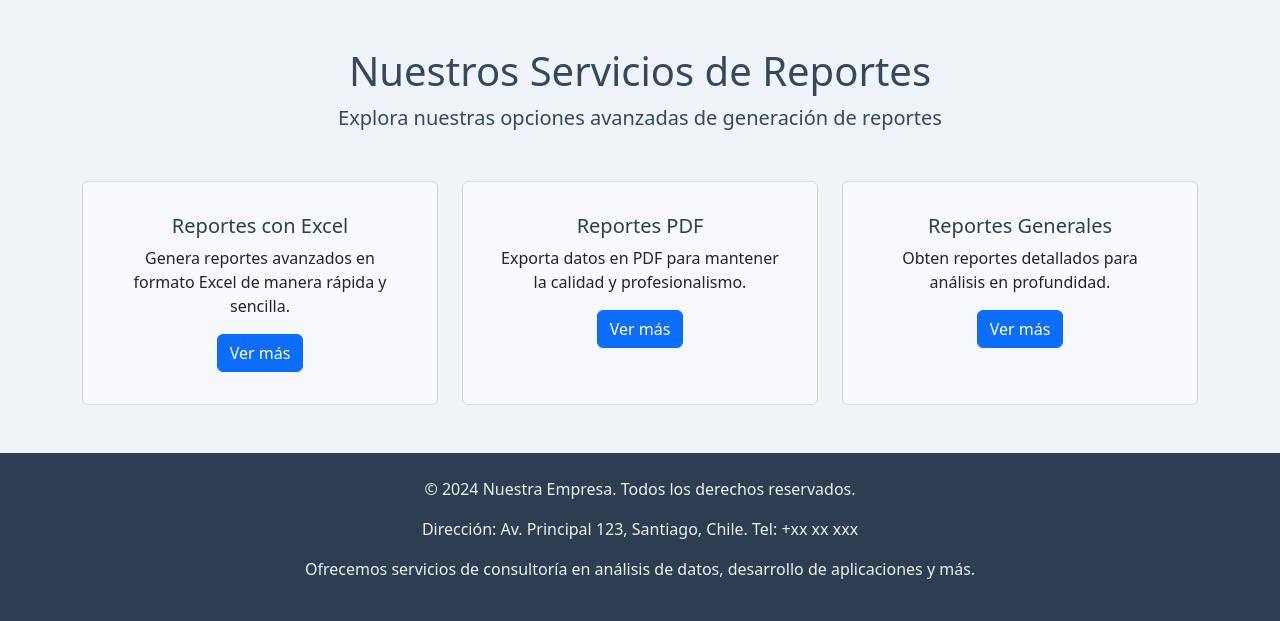
After one commit to arensrojas/datafun, a Django app: template datafuntastics/templates/librarium/index.html in a window 1280 px wide. The commit adds this page. Shown: the part 457-1078 px from the top of the page. Run offline with Django 5.2, Linux system fonts and the light colour scheme; the template is opened without the code that fills it, so the values that code supplies are empty; parts of the project's set-up code (start-up, migrations or seed data) failed here and were passed over.

Commit message:
jueves
comitiando

```diff
--- a/datafuntastics/datafuntastics/urls.py
+++ b/datafuntastics/datafuntastics/urls.py
@@ -20,10 +20,10 @@ from django.contrib import admin
 from django.urls import path, include
 
 urlpatterns = [
+    path('', include("librarium.urls")),  # Aplicacion principal
+    path('graphify/', include("graphify.urls")),  # Incluir las URLs de graphify
+    path('sheetmaker/', include("sheetmaker.urls")),  # Incluir las URLs de sheetmaker
     path('admin/', admin.site.urls),
-    path('graphify/', include("graphify.urls")),  # Incluir las URLs de graphify
-    path('librarium/', include("librarium.urls")),  # Incluir las URLs de librarium
-    path('sheetmaker/', include("sheetmaker.urls")),  # Incluir las URLs de sheetmaker
 ]
 
 # http://127.0.0.1:8000/graphify/download_png
--- a/datafuntastics/graphify/urls.py
+++ b/datafuntastics/graphify/urls.py
@@ -6,4 +6,6 @@ from . import views
 urlpatterns = [
     path('', views.v_index, name='graphify_index'),  # Vista principal
     path('download_png', views.v_reporte_png, name='download_png'),  # Descarga del gráfico PNG
+    path("lista_reportes", views.v_lista_reportes, name="lista_reportes"),
+    path("lista_imagenes", views.v_lista_imagenes, name="lista_imagenes")
 ]
--- a/datafuntastics/librarium/urls.py
+++ b/datafuntastics/librarium/urls.py
@@ -2,8 +2,12 @@
 
 from django.urls import path
 from . import views
+from . import views
 
 urlpatterns = [
-    path('', views.v_index, name='librarium_index'),  # Vista principal
+    path('', views.v_index, name='v_index'),
+    path('data-analitica', views.v_data_analitica, name='v_data_analitica'),
+    path('data_frame', views.v_data_frame, name='v_data_frame'),
+    path('servicios', views.v_servicios, name='v_servicios'),# Vista principal
     path('download_pdf', views.v_reporte_pdf, name='download_pdf'),  # Descarga del archivo PDF
 ]
--- a/datafuntastics/librarium/views.py
+++ b/datafuntastics/librarium/views.py
@@ -5,6 +5,11 @@ from reportlab.pdfgen import canvas
 
 
 # Create your views here.
+
+
+def v_data_analitica(request):
+    return render(request, "librarium/data_frames")
+
 def v_index(request):
     return HttpResponse("librarium index")
 
--- a/datafuntastics/sheetmaker/urls.py
+++ b/datafuntastics/sheetmaker/urls.py
@@ -4,6 +4,9 @@ from django.urls import path
 from . import views
 
 urlpatterns = [
-    path('', views.v_index, name='sheetmaker_index'),  # Vista principal
-    path('download_xls', views.v_reporte_xls, name='download_xls'),  # Descarga del archivo XLS
+    path('', views.v_index, name='v_index'),  # Vista principal
+    path("macros", views.v_macros, name="macros"),
+    path("powerbi", views.v_powerbi, name="powerbi"),
+    path("analitica", views.v_analitica, name="analitica"),
+    path('reporte_xls', views.v_reporte_xls, name='v_reporte_xls'),  # Descarga del archivo XLS
 ]
--- /dev/null
+++ b/datafuntastics/templates/graphify/lista_reportes.html
@@ -0,0 +1,4 @@
+{% extends 'layout_graphify.html' %}
+{% block content %}
+    Contenido que <strong>cambia</strong>
+{% endblock %}
--- /dev/null
+++ b/datafuntastics/templates/librarium/index.html
@@ -0,0 +1,139 @@
+<!DOCTYPE html>
+<html lang="es">
+<head>
+    <meta charset="UTF-8">
+    <meta name="viewport" content="width=device-width, initial-scale=1.0">
+    <title>Servicios de Reportes</title>
+    <link href="https://cdn.jsdelivr.net/npm/bootstrap@5.3.0/dist/css/bootstrap.min.css" rel="stylesheet">
+    <style>
+        body {
+            background-color: #f0f4f8;
+            color: #34495e;
+        }
+        .navbar, footer {
+            background-color: #2c3e50;
+        }
+        .navbar-brand, .nav-link, footer {
+            color: #ecf0f1 !important;
+        }
+        .card {
+            background-color: #f7f9fc;
+            border: 1px solid #d6dbdf;
+        }
+        .carousel-control-prev-icon {
+            background-color: #2c3e50;
+        }
+        .carousel-control-next-icon {
+            background-color: #2c3e50;
+        }
+        .card-title {
+            color: #2c3e50;
+        }
+        .carousel-item img {
+            object-fit: cover;
+            height: 400px;
+        }
+    </style>
+</head>
+<body>
+    <!-- Navbar -->
+    <nav class="navbar navbar-expand-lg navbar-dark">
+        <div class="container">
+            <a class="navbar-brand" href="#">Nuestra Empresa</a>
+            <button class="navbar-toggler" type="button" data-bs-toggle="collapse" data-bs-target="#navbarNav" aria-controls="navbarNav" aria-expanded="false" aria-label="Toggle navigation">
+                <span class="navbar-toggler-icon"></span>
+            </button>
+            <div class="collapse navbar-collapse" id="navbarNav">
+                <ul class="navbar-nav ms-auto">
+                    <li class="nav-item">
+                        <a class="nav-link" href="#">Data Analítica</a>
+                    </li>
+                    <li class="nav-item">
+                        <a class="nav-link" href="#">Data Frames</a>
+                    </li>
+                    <li class="nav-item">
+                        <a class="nav-link" href="#">Servicios</a>
+                    </li>
+                </ul>
+            </div>
+        </div>
+    </nav>
+
+    <!-- Hero Carousel -->
+    <div id="heroCarousel" class="carousel slide" data-bs-ride="carousel">
+        <div class="carousel-inner">
+            <div class="carousel-item active">
+                <img src="https://i.imgur.com/TX4ndua.jpeg" class="d-block w-100" alt="Slide 1">
+            </div>
+            <div class="carousel-item">
+                <img src="https://i.imgur.com/JmCNyKd.jpeg" class="d-block w-100" alt="Slide 2">
+            </div>
+            <div class="carousel-item">
+                <img src="https://i.imgur.com/0DXaTKf.jpeg" class="d-block w-100" alt="Slide 3">
+            </div>
+            <div class="carousel-item">
+                <img src="https://i.imgur.com/ZqASO22.jpeg" class="d-block w-100" alt="Slide 4">
+            </div>
+        </div>
+        <button class="carousel-control-prev" type="button" data-bs-target="#heroCarousel" data-bs-slide="prev">
+            <span class="carousel-control-prev-icon" aria-hidden="true"></span>
+            <span class="visually-hidden">Anterior</span>
+        </button>
+        <button class="carousel-control-next" type="button" data-bs-target="#heroCarousel" data-bs-slide="next">
+            <span class="carousel-control-next-icon" aria-hidden="true"></span>
+            <span class="visually-hidden">Siguiente</span>
+        </button>
+    </div>
+
+    <!-- Main Content -->
+    <main class="container my-5">
+        <div class="text-center mb-5">
+            <h2 class="display-6">Nuestros Servicios de Reportes</h2>
+            <p class="lead">Explora nuestras opciones avanzadas de generación de reportes</p>
+        </div>
+
+        <!-- Card Section -->
+        <div class="row g-4">
+            <div class="col-md-4">
+                <div class="card h-100 text-center p-3">
+                    <div class="card-body">
+                        <h5 class="card-title">Reportes con Excel</h5>
+                        <p class="card-text">Genera reportes avanzados en formato Excel de manera rápida y sencilla.</p>
+                        <button class="btn btn-primary">Ver más</button>
+                    </div>
+                </div>
+            </div>
+            <div class="col-md-4">
+                <div class="card h-100 text-center p-3">
+                    <div class="card-body">
+                        <h5 class="card-title">Reportes PDF</h5>
+                        <p class="card-text">Exporta datos en PDF para mantener la calidad y profesionalismo.</p>
+                        <button class="btn btn-primary">Ver más</button>
+                    </div>
+                </div>
+            </div>
+            <div class="col-md-4">
+                <div class="card h-100 text-center p-3">
+                    <div class="card-body">
+                        <h5 class="card-title">Reportes Generales</h5>
+                        <p class="card-text">Obten reportes detallados para análisis en profundidad.</p>
+                        <button class="btn btn-primary">Ver más</button>
+                    </div>
+                </div>
+            </div>
+        </div>
+    </main>
+
+    <!-- Footer -->
+    <footer class="text-center py-4">
+        <div class="container">
+            <p>&copy; 2024 Nuestra Empresa. Todos los derechos reservados.</p>
+            <p>Dirección: Av. Principal 123, Santiago, Chile. Tel: +xx xx xxx</p>
+            <p>Ofrecemos servicios de consultoría en análisis de datos, desarrollo de aplicaciones y más.</p>
+        </div>
+    </footer>
+
+    <!-- Bootstrap JavaScript -->
+    <script src="https://cdn.jsdelivr.net/npm/bootstrap@5.3.0/dist/js/bootstrap.bundle.min.js"></script>
+</body>
+</html>
```
Also changed, not shown: datafuntastics/graphify/views.py (+13 -5 lines), datafuntastics/sheetmaker/views.py (+10 -0 lines), datafuntastics/templates/graphify/index.html (+14 -0 lines), datafuntastics/templates/graphify/layout_graphify.html (added, +29 -0 lines), datafuntastics/templates/graphify/lista_imagenes.html (added, +13 -0 lines), datafuntastics/templates/sheetmaker/analitica.html (added, +22 -0 lines), datafuntastics/templates/sheetmaker/layout_sheetmaker.html (added, +82 -0 lines), datafuntastics/templates/sheetmaker/macros.html (added, +23 -0 lines), datafuntastics/templates/sheetmaker/powerbi.html (added, +22 -0 lines).
